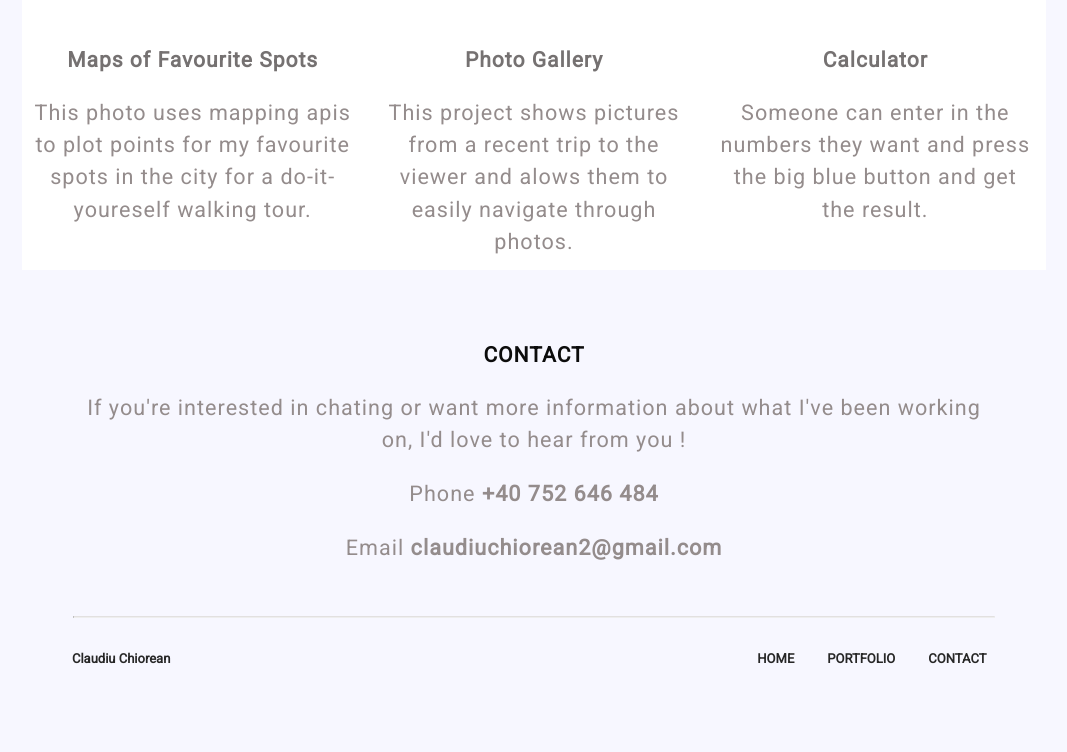
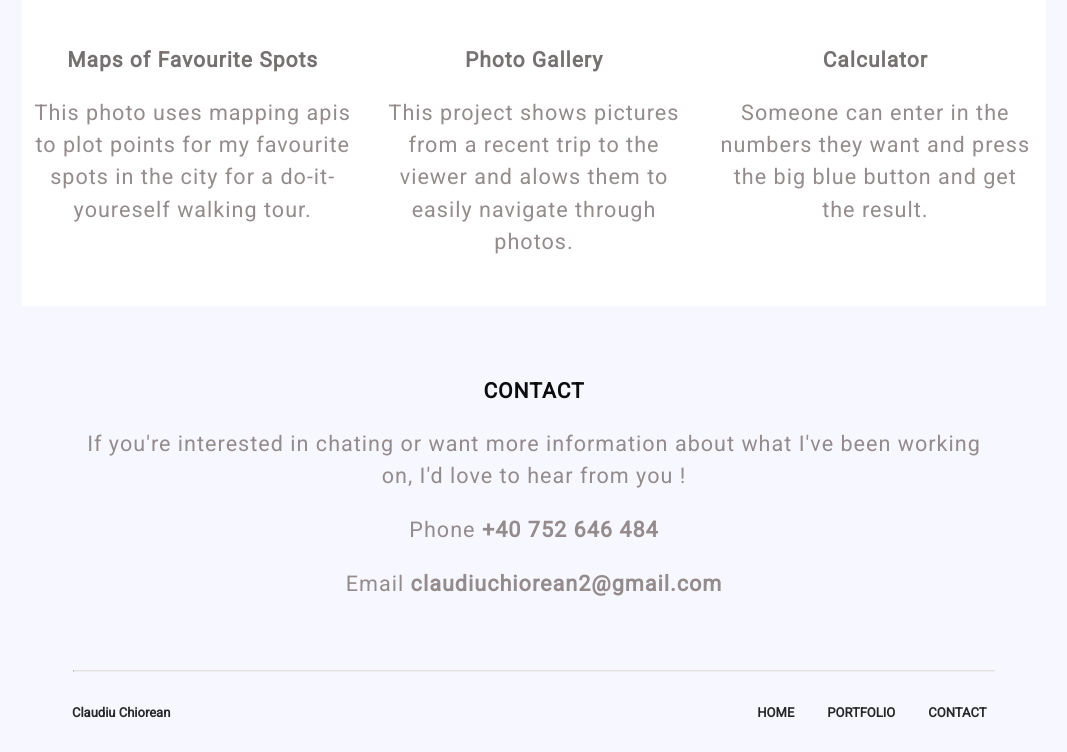
Before and after one commit to ClaudiuChiorean/potofolio_update_v2, a plain HTML site: page index.html in a window 1280 px wide. Shown: the part 1431-2183 px from the top of the page, without its empty margins (106-1173 px from the left). Before the commit the page ends 2129 px from the top, so only its background shows below. Drawn offline with Linux system fonts and the light colour scheme.

Commit message:
Update style.css
Line 139 I modified  from negative margins values to  0.

```diff
--- a/css/styles.css
+++ b/css/styles.css
@@ -136,7 +136,7 @@ p {
     max-width: 100%;
     padding-bottom: 3rem;
     padding-top: 3rem;
-    margin: -2em auto -1em;
+    margin: 0em auto 0em;
     font-style: inherit;
     background-color: #f7f7ff;
     color: #0c0c0c;
```
